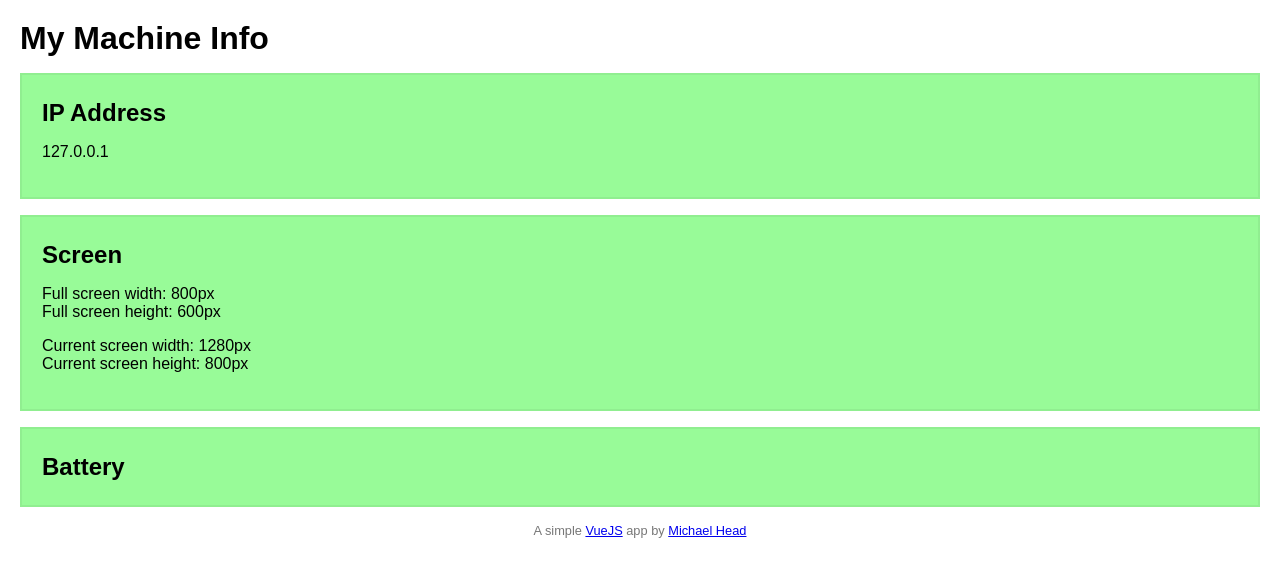
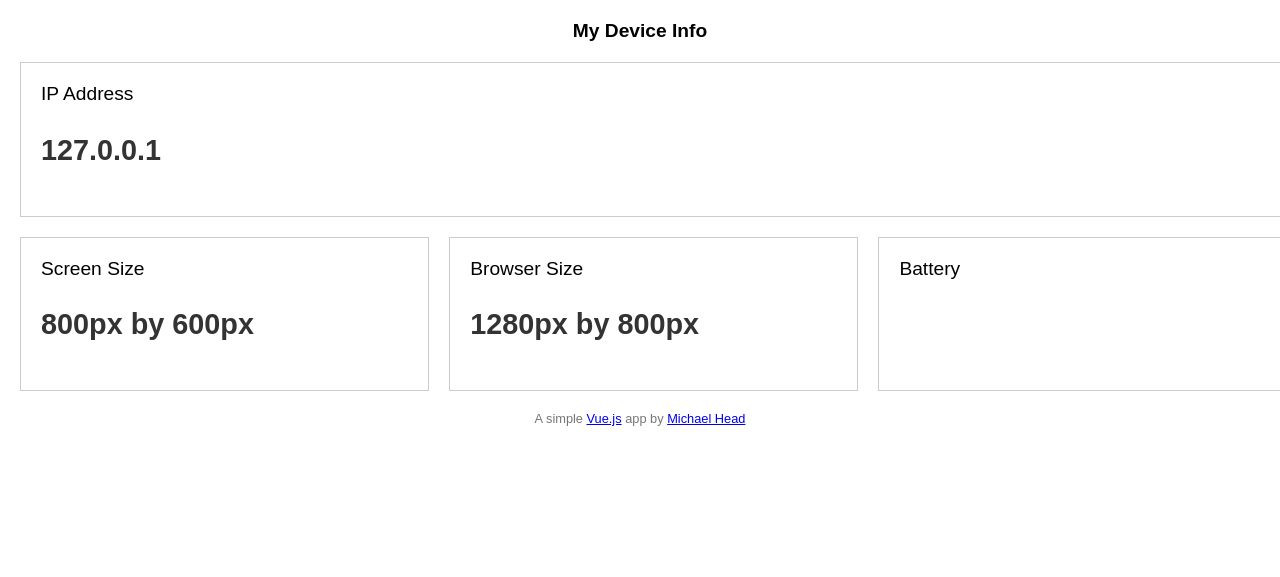
Before and after one commit to headquarters/mydevice.tech, a PHP site: page / in a window 1280 px wide. Shown: the top 577 px of the page. Run offline with PHP 8.4, Linux system fonts and the light colour scheme; some libraries are stand-ins or nearby versions.

Commit message:
Nicer UI, using CSS grid for layout.

```diff
--- a/index.php
+++ b/index.php
@@ -1,41 +1,80 @@
 <!doctype html>
 <html lang="en">
   <head>
-    <title>My Machine Info</title>
+    <title>My Device Info</title>
+    <meta name="description" content="View your device's IP address, screen size, browser size, and battery information.">
     <style>
       [v-cloak] {
         display: none;
       }
+
       body {
         margin: 1.25rem;
         font-family: sans-serif;
       }
 
       h1 {
-        margin: 0.25rem 0;
+        margin: 0;
+        font-size: 1.2rem;
+        font-weight: normal;
+      }
+
+      p {
+        font-size: 1.8rem;
+        font-weight: bold;
+        color: #333;
       }
 
       section {
         padding: 1.25rem;
-        margin: 1rem 0;
-        border: 2px solid lightgreen;
-        background-color: palegreen;
+        border: 1px solid #ccc;
+        margin-bottom: 20px;
       }
 
       footer {
         text-align: center;
         font-size: 0.8rem;
         color: #777;
+        margin-top: 20px;
+      }
+
+      .header {
+        text-align: center;
+        margin-bottom: 20px;
+      }
+
+      .header__title {
+        margin: 0;
+        font-weight: bold;
+      }
+
+      .full-section {
+        grid-column: span 3;
+      }
+
+      @media (min-width: 760px) {
+       #app {
+          display: grid;
+          grid-template-columns: 33% 33% 33%;
+          grid-template-rows: auto;
+          grid-gap: 20px;
+          justify-content: space-around;
+        }
+
+        section {
+          margin: 0;
+        }
       }
     </style>
   </head>
 
   <body>
-    <header>
-      <h1>My Machine Info</h1>
+    <header class="header">
+      <h1 class="header__title">My Device Info</h1>
     </header>
+
     <main id="app" v-cloak>
-      <section>
+      <section class="full-section">
         <h1>IP Address</h1>
         <p>
             <?php
@@ -49,14 +88,15 @@
         </p>
       </section>
       <section>
-        <h1>Screen</h1>
+        <h1>Screen Size</h1>
         <p>
-          Full screen width: {{ fullScreenWidth }}px <br />
-          Full screen height: {{ fullScreenHeight }}px
+          {{ fullScreenWidth }}px by {{ fullScreenHeight }}px
         </p>
+      </section>
+      <section>
+        <h1>Browser Size</h1>
         <p>
-          Current screen width: {{ screenWidth }}px <br />
-          Current screen height: {{ screenHeight }}px
+          {{ screenWidth }}px by {{ screenHeight }}px
         </p>
       </section>
       <section>
@@ -64,11 +104,12 @@
         <battery></battery>
       </section>
     </main>
+
     <footer>
-      A simple <a href="https://vuejs.org/">VueJS</a> app by <a href="http://michaelehead.com">Michael Head</a>
+      A simple <a href="https://vuejs.org/">Vue.js</a> app by <a href="http://michaelehead.com">Michael Head</a>
     </footer>
 
-    <script src="https://unpkg.com/vue@2.4.2/dist/vue.js"></script>
+    <script src="https://unpkg.com/vue@2.4.2/dist/vue.min.js"></script>
     <script>
       new Vue({
         el: '#app',
@@ -106,7 +147,7 @@
                       level: Number(battery.level) * 100
                     };
                   },
-                  template: '<p>Charged: {{ level }}% <br /> Charging: {{ charging }}</span>'
+                  template: '<p>Charged: {{ level }}% <br /> Charging: {{ charging }}</span></p>'
                 });
               },
               function(err) {
```
Also changed, not shown: README.md (added).
